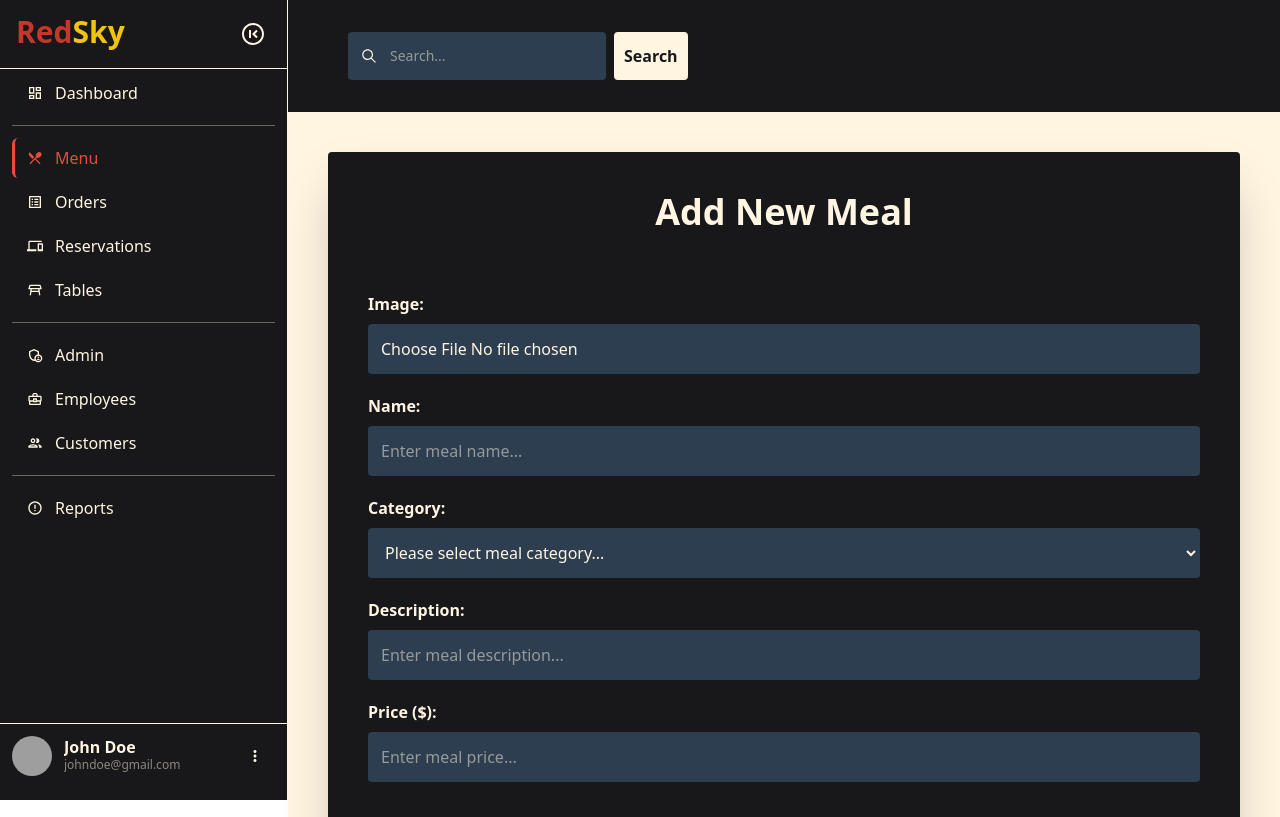
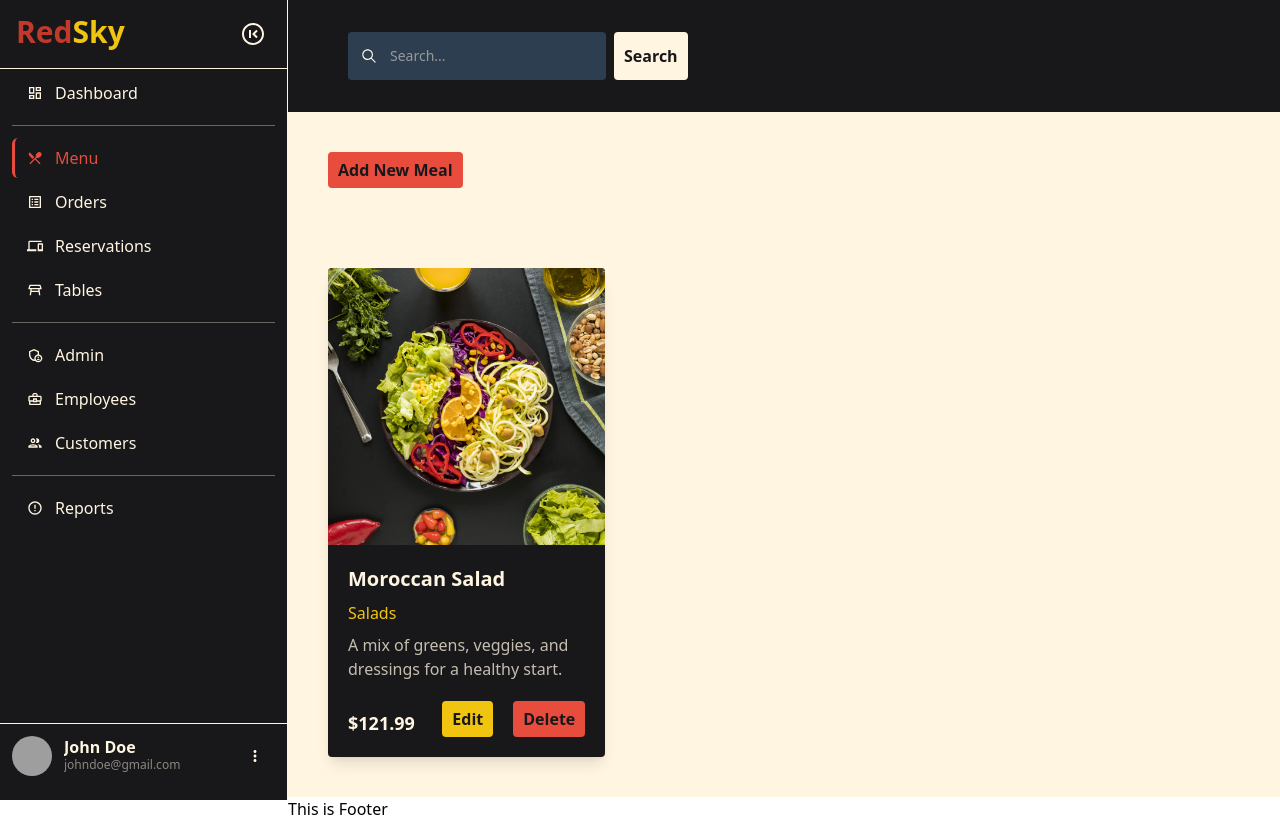
Before and after one commit to Amine4jh/restaurant-management-system, a React (Vite) app: page /admin/menu in a window 1280 px wide. Shown: the top 817 px of the page. Built offline with nearby package versions, Linux system fonts and the light colour scheme; grey boxes are pictures that could not be loaded.

Commit message:
Add menu cards & make addmealform open/hide

```diff
--- a/src/components/admin/management/menu/AddMenuForm.jsx
+++ b/src/components/admin/management/menu/AddMenuForm.jsx
@@ -1,3 +1,4 @@
+import { useState } from "react";
 import { Form, Formik } from "formik";
 import CustomInput from "../../../common/CustomInput";
 import { addMealSchema } from "../../../../schemas";
@@ -11,7 +12,15 @@ const onSubmit = async (values, actions) => {
 };
 
 const AddMenuForm = () => {
+  const [isOpen, setIsOpen] = useState(false);
   return (
+    <>
+      <button
+        onClick={() => setIsOpen(!isOpen)}
+        className="py-1 px-2 bg-lightRed text-dark border-2 border-lightRed rounded font-semibold hover:bg-transparent hover:text-lightRed transition duration-300 ease cursor-pointer"
+      >
+        Add New Meal
+      </button>
       <Formik
         initialValues={{
           image: "",
@@ -24,7 +33,11 @@ const AddMenuForm = () => {
         onSubmit={onSubmit}
       >
         {({ isSubmitting }) => (
-        <Form className="p-10 bg-dark rounded shadow-2xl w-full mx-auto text-beige">
+          <Form
+            className={`max-h-0 invisible overflow-hidden p-10 bg-dark rounded shadow-2xl w-full mx-auto transition-all text-beige -translate-y-20 ${
+              isOpen ? "max-h-300 my-5 translate-y-0 visible" : ""
+            }`}
+          >
             <h1 className="md:text-4xl text-3xl font-bold text-center text-beige mb-15">
               Add New Meal
             </h1>
@@ -67,6 +80,7 @@ const AddMenuForm = () => {
           </Form>
         )}
       </Formik>
+    </>
   );
 };
 
--- a/src/components/admin/management/menu/AdminMenu.jsx
+++ b/src/components/admin/management/menu/AdminMenu.jsx
@@ -1,9 +1,21 @@
 import AddMenuForm from "./AddMenuForm";
+import MenuCard from "./MenuCard";
 
 const AdminMenu = () => {
   return (
-    <div className="flex-4 bg-beige p-10">
+    <div className="bg-beige p-10">
       <AddMenuForm />
+      <div className="grid 2xl:grid-cols-4 lg:grid-cols-3 sm:grid-cols-2 gap-10">
+        {/* create a loop on meals from database */}
+        <MenuCard
+          image="/images/salads.webp"
+          title="Moroccan Salad"
+          category="Salads"
+          description="A mix of greens, veggies, and dressings for a healthy start."
+          price="121.99"
+        />
+        {/* End loop */}
+      </div>
     </div>
   );
 };
--- /dev/null
+++ b/src/components/admin/management/menu/MenuCard.jsx
@@ -0,0 +1,25 @@
+const MenuCard = ({ image, category, title, description, price }) => {
+  return (
+    <div className="flex flex-col rounded shadow-lg transition duration-150 ease hover:shadow-xl bg-dark text-beige">
+      <img src={image} alt={title} className="rounded-t" />
+      <div className="p-5 flex-1">
+        <h3 className="md:text-xl text-lg font-semibold mb-2">{title}</h3>
+        <span className="text-gold">{category}</span>
+        <p className="opacity-75 mt-2 md:text-base text-sm">{description}</p>
+      </div>
+      <div className="flex items-end justify-between p-5 pt-0">
+        <span className="block font-bold text-lg">${price}</span>
+        <div className="flex md:gap-5 gap-2">
+          <button className="py-1 px-2 bg-gold text-dark border-2 border-gold rounded font-semibold hover:bg-transparent hover:text-gold transition duration-300 ease cursor-pointer">
+            Edit
+          </button>
+          <button className="py-1 px-2 bg-lightRed text-dark border-2 border-lightRed rounded font-semibold hover:bg-transparent hover:text-lightRed transition duration-300 ease cursor-pointer">
+            Delete
+          </button>
+        </div>
+      </div>
+    </div>
+  );
+};
+
+export default MenuCard;
--- a/src/components/homepage/common/RestaurantCards.jsx
+++ b/src/components/homepage/common/RestaurantCards.jsx
@@ -1,6 +1,4 @@
-import React from "react";
-
-function RestaurantCards() {
+const RestaurantCards = () => {
   return (
     <div className="my-20 lg:flex-row lg:gap-0 flex gap-10 flex-col items-center justify-evenly">
       <div className="w-[250px] rounded shadow hover:scale-110 transition duration-150 ease hover:shadow-xl bg-amber-50">
@@ -69,6 +67,6 @@ function RestaurantCards() {
       </div>
     </div>
   );
-}
+};
 
 export default RestaurantCards;
--- a/src/pages/AdminLayout.jsx
+++ b/src/pages/AdminLayout.jsx
@@ -10,17 +10,14 @@ const AdminLayout = () => {
   // Handle Extand Statut (False or True)
   const handleExtandStatut = (isExpanded) => {
     setExpanded(isExpanded);
-    console.log(expanded);
   };
 
   return (
     <>
       <AdminSideBar isExpanded={handleExtandStatut} />
       <div
-        className={`transition-all ${
-          expanded
-            ? "w-[calc(100%_-_4.5rem)] ml-18"
-            : "w-[calc(100%_-_18rem)] ml-72"
+        className={`transition-all w-[calc(100%_-_4.5rem)] ml-18 ${
+          expanded ? "" : "xl:w-[calc(100%_-_18rem)] xl:ml-72"
         }`}
       >
         <AdminHeader />
```
Lines whose indentation alone changed are shown as unchanged.
